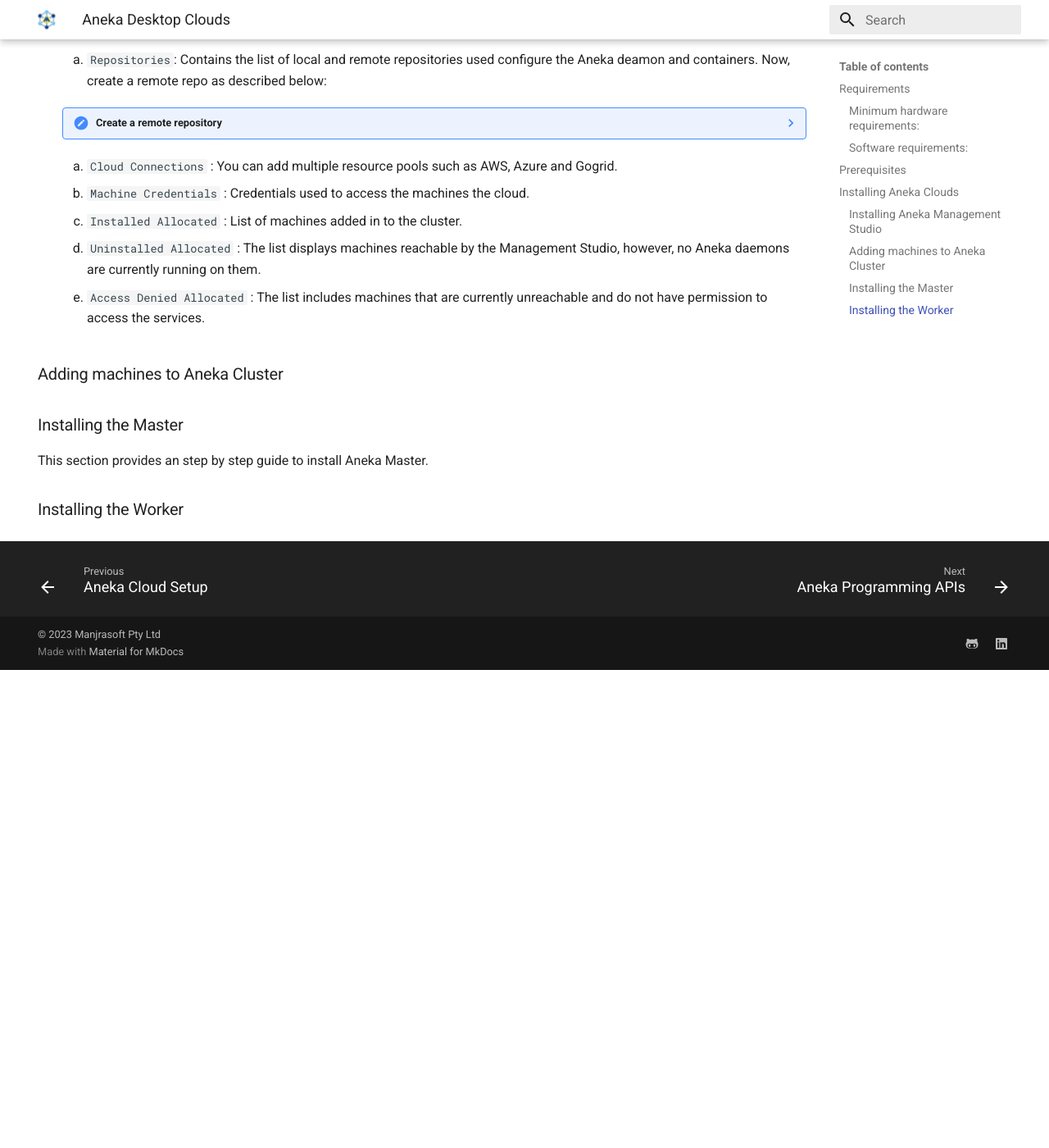
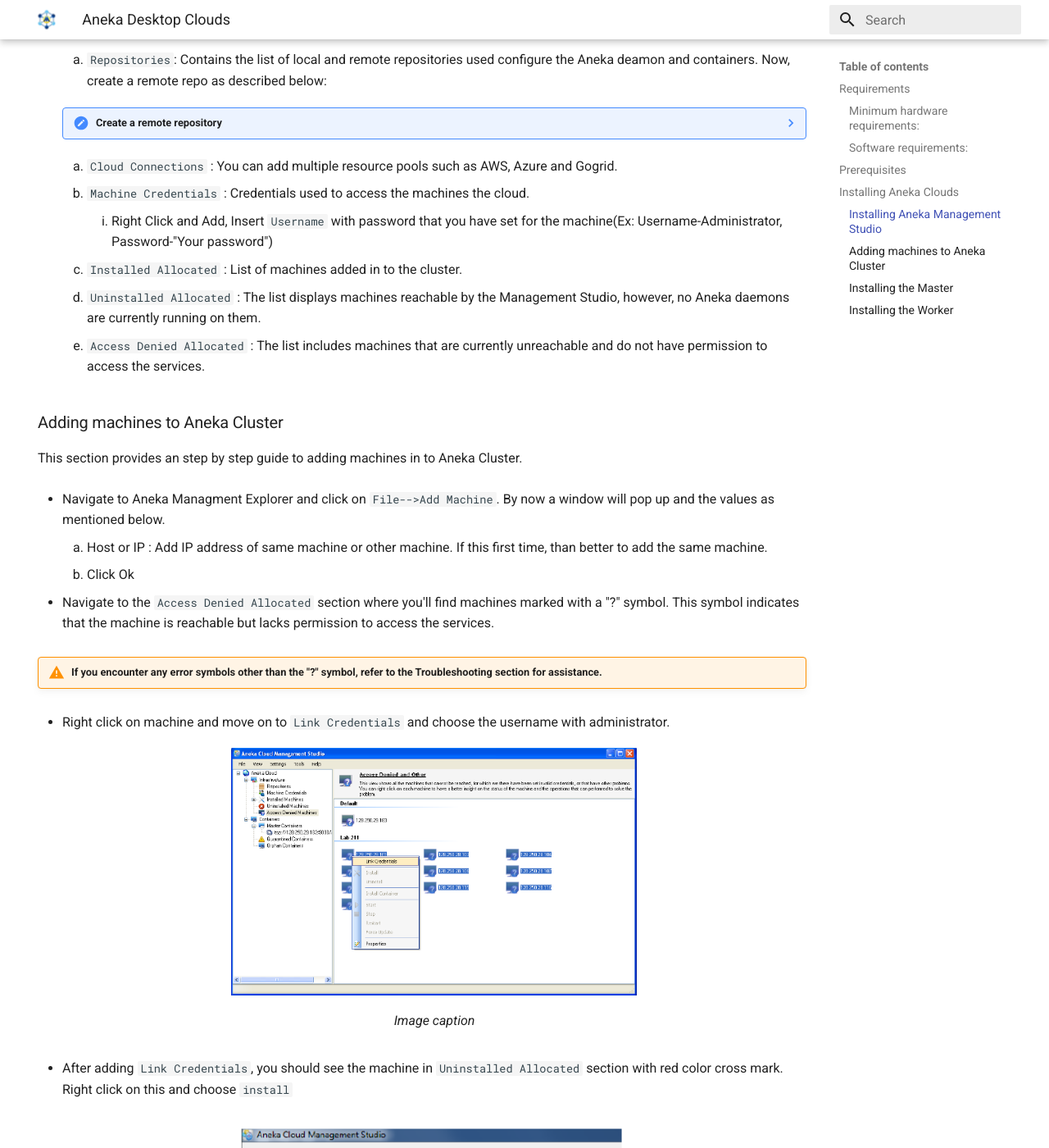
Before and after one commit to shivupoojar/anekadocs, an MkDocs documentation site: the page built from docs/Aneka Cloud Setup/desktop.md, in a window 1280 px wide and 1400 px high, scrolled down 2095 px. Shown: the whole window at 82% size. Built offline with MkDocs 1.6.1 and Material for MkDocs 9.7.7, drawn with Linux system fonts in a browser that asks for light colours; before the commit the page ends 2912 px from its top, so only the background shows below that; some of the changed text lies outside the part shown.

Commit message:
some more updates

```diff
--- a/docs/Aneka Cloud Setup/desktop.md
+++ b/docs/Aneka Cloud Setup/desktop.md
@@ -65,12 +65,55 @@
         3. Click ok and wait for 1 to 2 minutes.
     2. `Cloud Connections` : You can add multiple resource pools such as AWS, Azure and Gogrid.
     3. `Machine Credentials` : Credentials used to access the machines the cloud.
+        1. Right Click and Add, Insert `Username` with password that you have set for the machine(Ex: Username-Administrator, Password-"Your password")
     4. `Installed Allocated` : List of machines added in to the cluster.
     5. `Uninstalled Allocated` : The list displays machines reachable by the Management Studio, however, no Aneka daemons are currently running on them.
     6. `Access Denied Allocated` : The list includes machines that are currently unreachable and do not have permission to access the services.
 ### Adding machines to Aneka Cluster
+This section provides an step by step guide to adding machines in to Aneka Cluster.
+
+* Navigate to Aneka Managment Explorer and click on `File-->Add Machine`. By now a window will pop up and the values as mentioned below.
+    1. Host or IP : Add IP address of same machine or other machine. If this first time, than better to add the same machine.
+    2. Click Ok
+
+* Navigate to the `Access Denied Allocated` section where you'll find machines marked with a "?" symbol. This symbol indicates that the machine is reachable but lacks permission to access the services.
+!!! warning " If you encounter any error symbols other than the "?" symbol, refer to the Troubleshooting section for assistance."
+
+* Right click on machine and move on to `Link Credentials` and choose the username with administrator.
+    <figure markdown="span">
+    ![Access Denied Machines](../assets/desktop2.PNG){ width="500" }
+    <figcaption>Image caption</figcaption>
+    </figure>
+
+
+* After adding `Link Credentials`, you should see the machine in `Uninstalled Allocated` section with red color cross mark. Right click on this and choose `install`
+    <figure markdown="span">
+    ![Aneka Deamon Installation](../assets/desktop4.PNG){ width="500" }
+    <figcaption>Install</figcaption>
+    </figure>
+    1. Choose repository and port: By default port number will be 9000 and system will automatically check for its freeness. Fo repository select `Local Repo` if the machine is locahost or else choose the Repo that you have created in the previous section.
+        <figure markdown="span">
+    ![Aneka Deamon Installation](../assets/desktop3.PNG){ width="500" }
+    <figcaption>Installing Aneka Deamon</figcaption>
+    </figure>
+    2. Click on Next and Finish.
+* Once Aneka deamon in installed, you should see the machine in `Installed Allocated`.
+    <figure markdown="span">
+    ![Aneka Deamon Installation](../assets/desktop5.PNG){ width="500" }
+    <figcaption>Installed machine</figcaption>
+    </figure>
+
+!!! success "Sucessfully added a machine to Aneka Cluster"
+    Now you can add the remaining machines in to the cluster in a similar fashion.
 
 ### Installing the Master
-This section provides an step by step guide to install Aneka Master.
+This video provides an step by step guide to install Aneka Master.
+<iframe width="580" height="340" src="https://www.youtube.com/embed/4pdW9WJ46rI" title="aneka master" frameborder="0" allow="accelerometer; autoplay; clipboard-write; encrypted-media; gyroscope; picture-in-picture; web-share" allowfullscreen></iframe>
 
 ### Installing the Worker
+This video provides an step by step guide to install Aneka worker.
+<iframe width="580" height="340" src="https://www.youtube.com/embed/sa_1Sx50-zM" title="Creating Aneka worker" frameborder="0" allow="accelerometer; autoplay; clipboard-write; encrypted-media; gyroscope; picture-in-picture; web-share" allowfullscreen></iframe>
+
+
+!!! success "Sucessfully created a Aneka Master and Worker"
+    Now you can add the remaining machines as a `workers` in to the cluster in a similar fashion.
```
Also changed, not shown: docs/assets/desktop2.PNG (added), docs/assets/desktop3.PNG (added), docs/assets/desktop4.PNG (added), docs/assets/desktop5.PNG (added).
